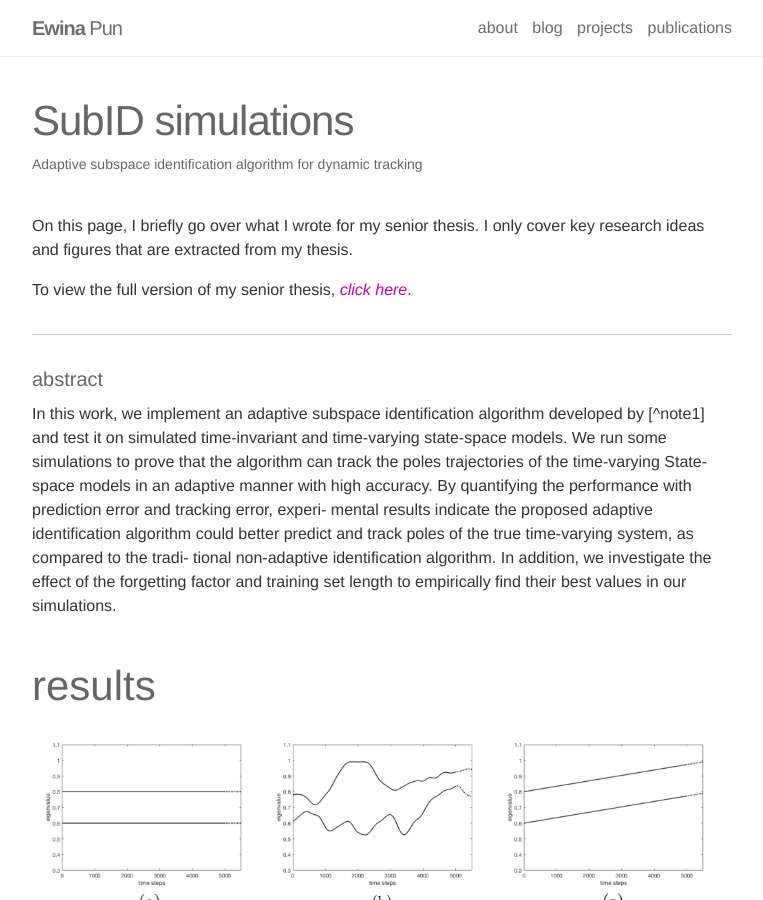
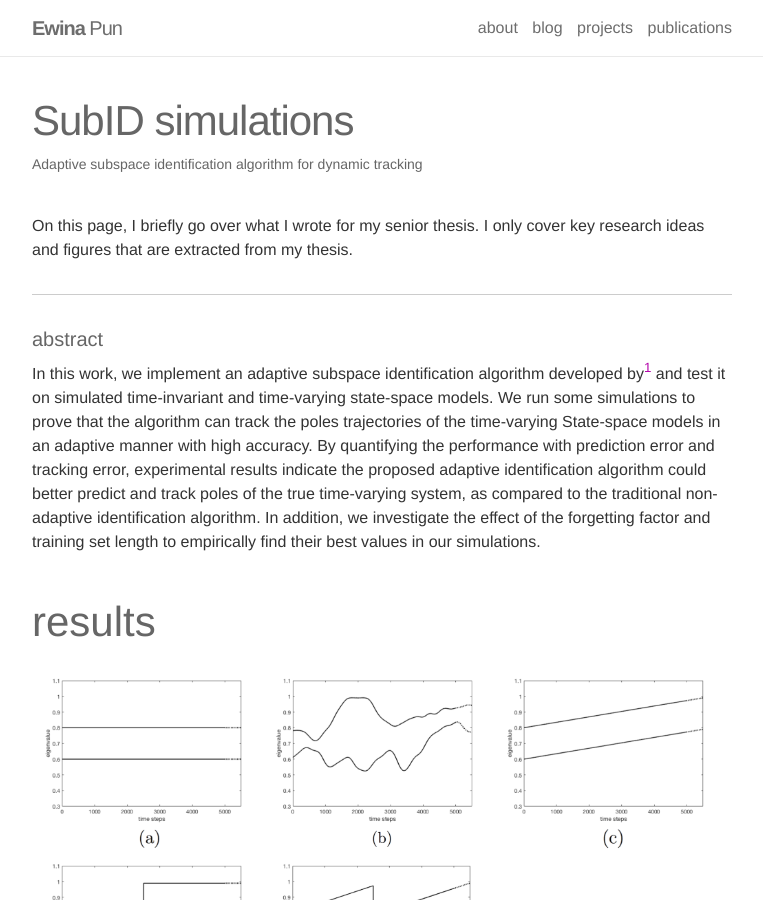
Before and after one commit to ewinapun/ewinapun.github.io, a Jekyll site: the page built from _projects/2_project.markdown, in a window 1280 px wide and 900 px high. Shown: the whole window, without its empty margins (258-1021 px from the left). Built offline with Jekyll 4.4.1, drawn with Linux system fonts in a browser that asks for light colours; nearby versions of some CDN libraries; some of the changed text lies outside the part shown.

```diff
--- a/_projects/2_project.markdown
+++ b/_projects/2_project.markdown
@@ -7,14 +7,13 @@
 
 On this page, I briefly go over what I wrote for my senior thesis. I only cover key research ideas and figures that are extracted from my thesis.
 
-To view the full version of my senior thesis, <a href='http://ewinapun.tk/assets/pdf/thesis.pdf'>*click here*</a>.
+<!-- To view the full version of my senior thesis, <a href='http://ewinapun.tk/assets/pdf/thesis.pdf'>*click here*</a>. -->
 
 ***
 
 #### abstract
-<p>
-    In this work, we implement an adaptive subspace identification algorithm developed by [^note1] and test it on simulated time-invariant and time-varying state-space models. We run some simulations to prove that the algorithm can track the poles trajectories of the time-varying State-space models in an adaptive manner with high accuracy. By quantifying the performance with prediction error and tracking error, experi- mental results indicate the proposed adaptive identification algorithm could better predict and track poles of the true time-varying system, as compared to the tradi- tional non-adaptive identification algorithm. In addition, we investigate the effect of the forgetting factor and training set length to empirically find their best values in our simulations.
-</p>
+
+In this work, we implement an adaptive subspace identification algorithm developed by[^yang] and test it on simulated time-invariant and time-varying state-space models. We run some simulations to prove that the algorithm can track the poles trajectories of the time-varying State-space models in an adaptive manner with high accuracy. By quantifying the performance with prediction error and tracking error, experimental results indicate the proposed adaptive identification algorithm could better predict and track poles of the true time-varying system, as compared to the traditional non-adaptive identification algorithm. In addition, we investigate the effect of the forgetting factor and training set length to empirically find their best values in our simulations.
 
 ## results
 
@@ -98,4 +97,4 @@
 
 ***
 
-[^note1]: Y. Yang, E. Chang, and M. Shanechi, “Dynamic tracking of non-stationarity in human ECoG activity,” Proc. IEEE Engineering in Medicine and Biology Society Conference(EMBC), Jeju Island, Korea, pp. 1660–1663, 2017.
+[^yang]: Y. Yang, E. Chang, and M. Shanechi, “Dynamic tracking of non-stationarity in human ECoG activity,” Proc. IEEE Engineering in Medicine and Biology Society Conference(EMBC), Jeju Island, Korea, pp. 1660–1663, 2017.
```
Also changed, not shown: other parts of _projects/2_project.markdown (+1 -1 lines).
